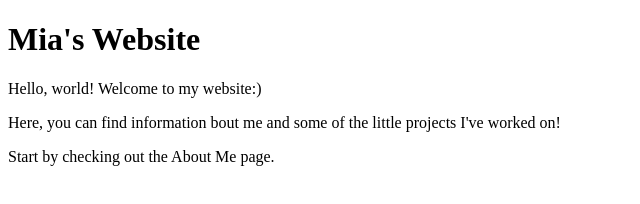
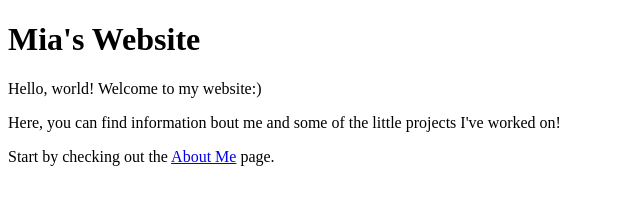
Before and after one commit to ACMiaJung/acmiajung.github.io, a plain HTML site: page index.html in a window 1280 px wide. Shown: the full height of the page, 0-640 px from the left. Drawn offline with Linux system fonts and the light colour scheme.

Commit message:
Update index.html
added link to About Me page

```diff
--- a/index.html
+++ b/index.html
@@ -9,6 +9,6 @@
     <h1>Mia's Website</h1>
     <p>Hello, world! Welcome to my website:)</p>
     <p>Here, you can find information bout me and some of the little projects I've worked on! </p>
-    <p>Start by checking out the About Me page.</p>
+    <p>Start by checking out the <a href="about.html">About Me</a> page.</p>
   </body>
 </html>
```
